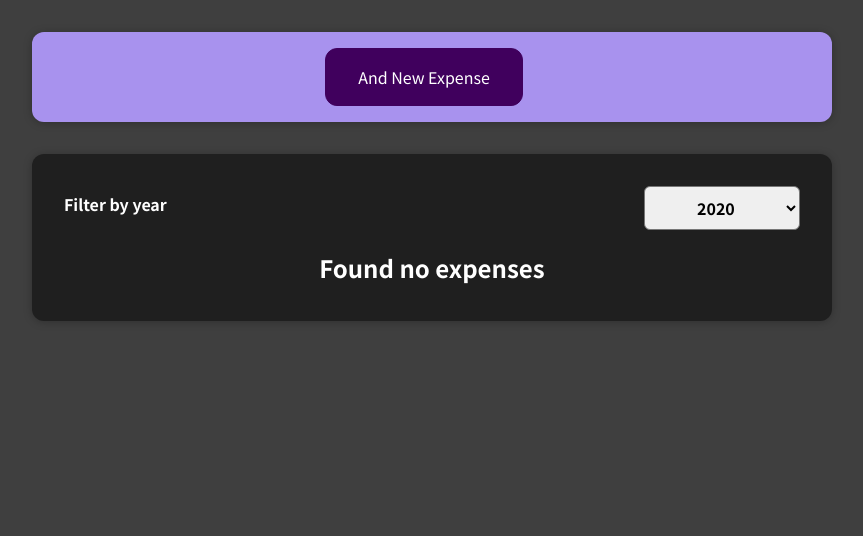
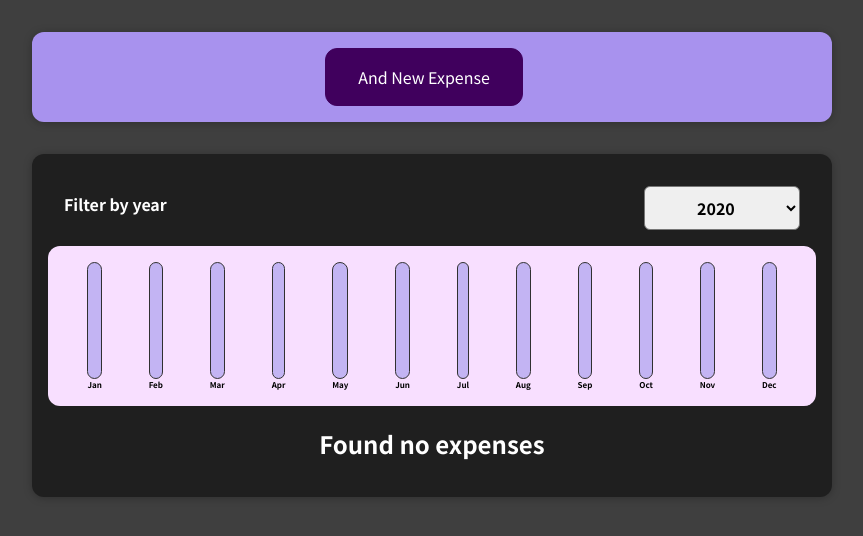
Before and after one commit to ZdraviiSmisl/ExpensesCalendar, a React (Create React App) app: page / in a window 1280 px wide. Shown: the top 536 px of the page, without its empty margins (208-1071 px from the left). Built offline with nearby package versions, Linux system fonts and the light colour scheme.

Commit message:
Added ExpenseChart component and finished passing props logic and render chart expenses.Overall it is complete

```diff
--- a/src/components/Chart/Chart.js
+++ b/src/components/Chart/Chart.js
@@ -2,14 +2,16 @@
 import "./Chart.css";
 
 const Chart = (props) => {
+  const dataPointsValues = props.dataPoints.map((dataPoint) => dataPoint.value);
+  const totalMaximum = Math.max(...dataPointsValues);
   return (
-    <div>
-      {props.dataPoings.map((dataPoint) => (
-        //is this case label for each datapoint will be different,so it is used the label  instead id
+    <div className="chart">
+      {props.dataPoints.map((dataPoint) => (
+        //in this case label for each datapoint will be different,so it is used the label  instead id
         <ChartBar
           key={dataPoint.label}
           value={dataPoint.value}
-          maxValue={null}
+          maxValue={totalMaximum}
           label={dataPoint.label}
         />
       ))}
--- a/src/components/Chart/ChartBar.js
+++ b/src/components/Chart/ChartBar.js
@@ -1,13 +1,20 @@
 import "./ChartBar.css";
 
 const ChartBar = (props) => {
-  let barFillhaigt = "0%";
+  console.log(props);
+
+  let barFillHeight = "0%";
+
   if (props.maxValue > 0)
-    barFillhaigt = Math.round((props.value / props.maxValue) * 100) + "%";
+    barFillHeight = Math.round((props.value / props.maxValue) * 100) + "%";
+
   return (
     <div className="chart-bar">
       <div className="chart-bar__inner">
-        <div className="chart-bar__fill" style={{ hight: barFillhaigt }}></div>
+        <div
+          className="chart-bar__fill"
+          style={{ height: barFillHeight }}
+        ></div>
       </div>
       <div className="chart-bar__label">{props.label}</div>
     </div>
--- a/src/components/Expenses/Expenses.js
+++ b/src/components/Expenses/Expenses.js
@@ -3,6 +3,7 @@
 import ExpensesList from "./ExpensesList";
 import Card from "../UI/Card";
 import ExpensesFilter from "./ExpensesFilter";
+import ExpensesChart from "./ExpensesChart";
 
 const Expenses = (props) => {
   const [year, setYear] = useState("2020");
@@ -22,6 +23,7 @@
           onAddYearExpense={addYearExpenseHandler}
           selectedYear={year}
         />
+        <ExpensesChart expenses={filteredExpenses} />
         <ExpensesList items={filteredExpenses} />
       </Card>
     </div>
--- /dev/null
+++ b/src/components/Expenses/ExpensesChart.js
@@ -0,0 +1,33 @@
+import React from "react";
+
+import Chart from "../Chart/Chart";
+
+const ExpensesChart = (props) => {
+  let expenseChartPoints = [
+    { label: "Jan", value: 0 },
+    { label: "Feb", value: 0 },
+    { label: "Mar", value: 0 },
+    { label: "Apr", value: 0 },
+    { label: "May", value: 0 },
+    { label: "Jun", value: 0 },
+    { label: "Jul", value: 0 },
+    { label: "Aug", value: 0 },
+    { label: "Sep", value: 0 },
+    { label: "Oct", value: 0 },
+    { label: "Nov", value: 0 },
+    { label: "Dec", value: 0 },
+  ];
+  console.log(props.expenses);
+
+  //for changing the fill in the chart component in relation to the passed data
+  props.expenses.forEach(
+    (expens) =>
+      (expenseChartPoints[expens.date.getMonth()].value += expens.amount)
+  );
+
+  console.log(props.expenses);
+
+  return <Chart dataPoints={expenseChartPoints} />;
+};
+
+export default ExpensesChart;
--- a/src/components/NewExpense/ExpenseForm.js
+++ b/src/components/NewExpense/ExpenseForm.js
@@ -49,7 +49,7 @@
     //We create an object with the data wich geather from all inputs and the submmit it to the server
     const expenseData = {
       title: enteredTitle,
-      amount: enteredAmount,
+      amount: +enteredAmount,
       date: new Date(enteredDate), //pass data from date inpout to newDate() instence for converting the date string to the date object
     };
     props.onAddExpenseDate(expenseData);
```
